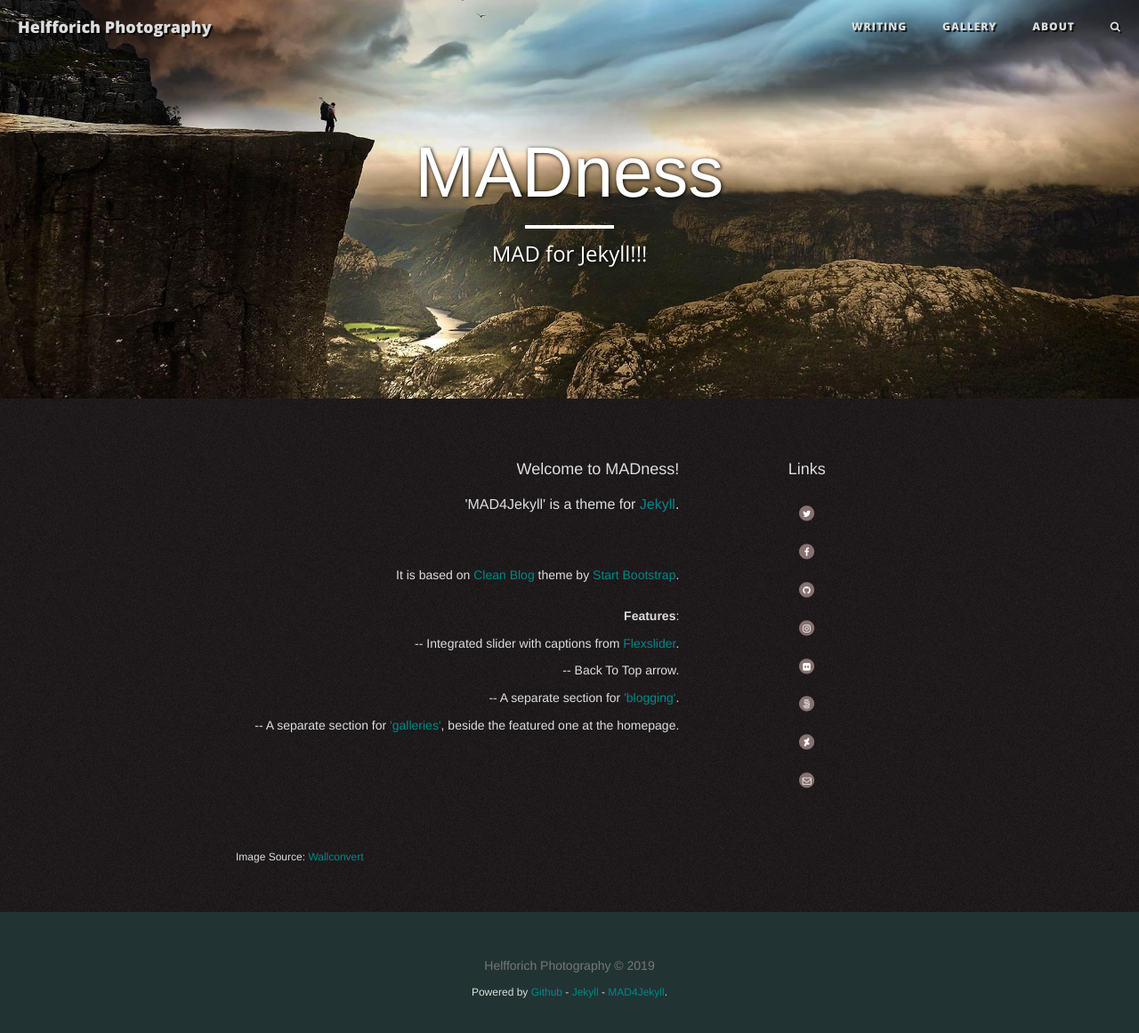
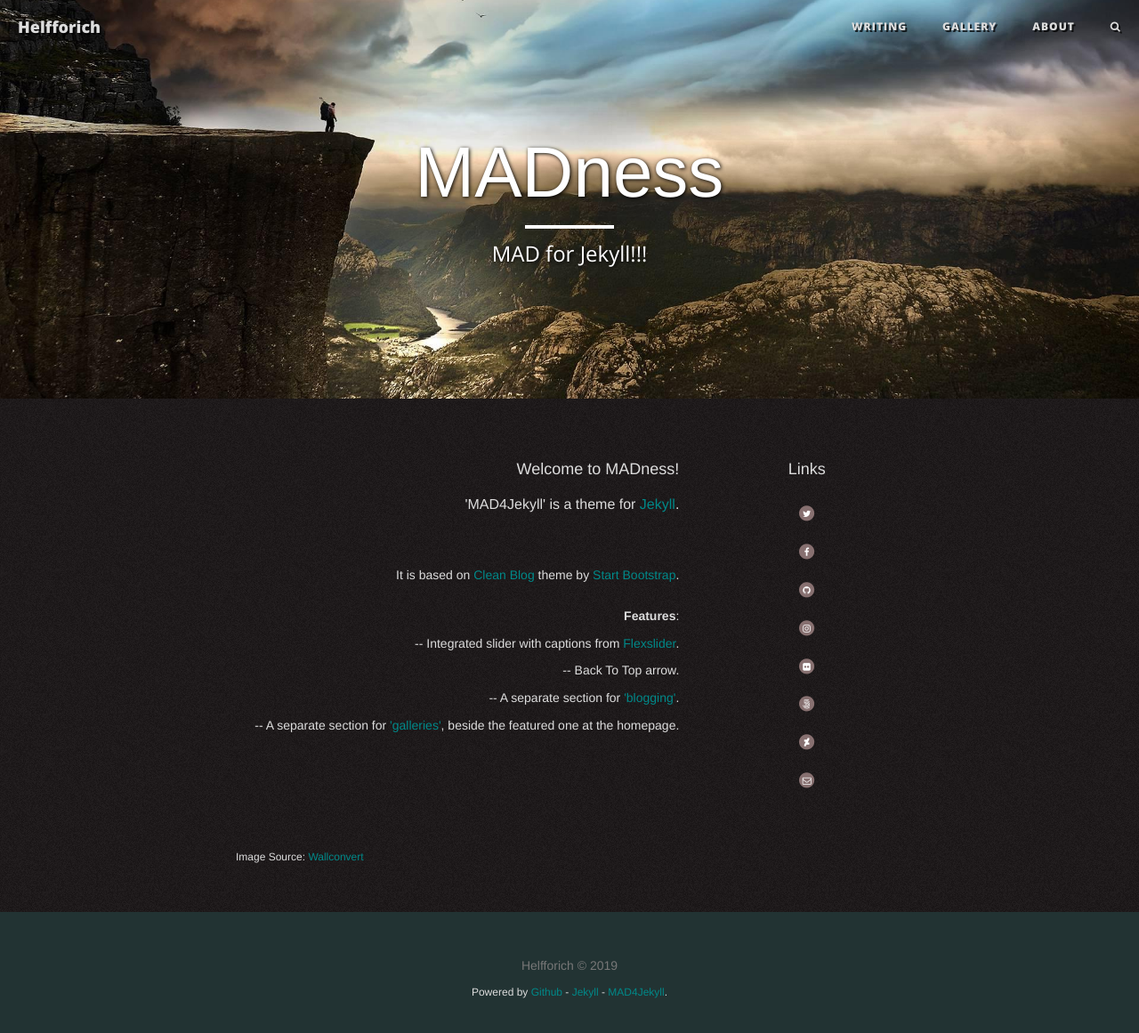
Before and after one commit to helffor/helffor.github.io, a Jekyll site: the page built from pages/index.html, in a window 1280 px wide and 1199 px high. Shown: the top 1161 px of the window at 89% size. Built offline with Jekyll 4.4.1, drawn with Linux system fonts in a browser that asks for light colours; nearby versions of some CDN libraries.

Commit message:
Update _config.yml

```diff
--- a/_config.yml
+++ b/_config.yml
@@ -1,5 +1,5 @@
 # Site settings
-title: "Helfforich Photography"
+title: "Helfforich"
 description: A Template for Jekyll
 
 # Files
```
